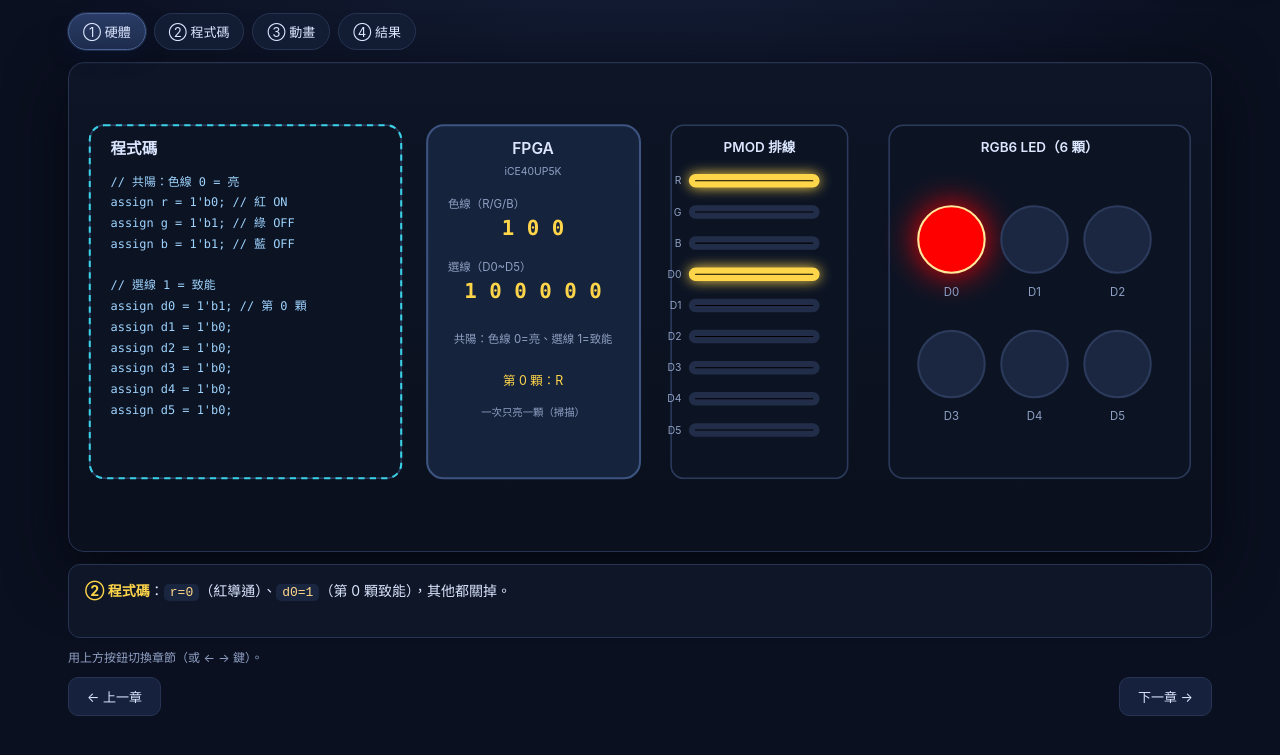
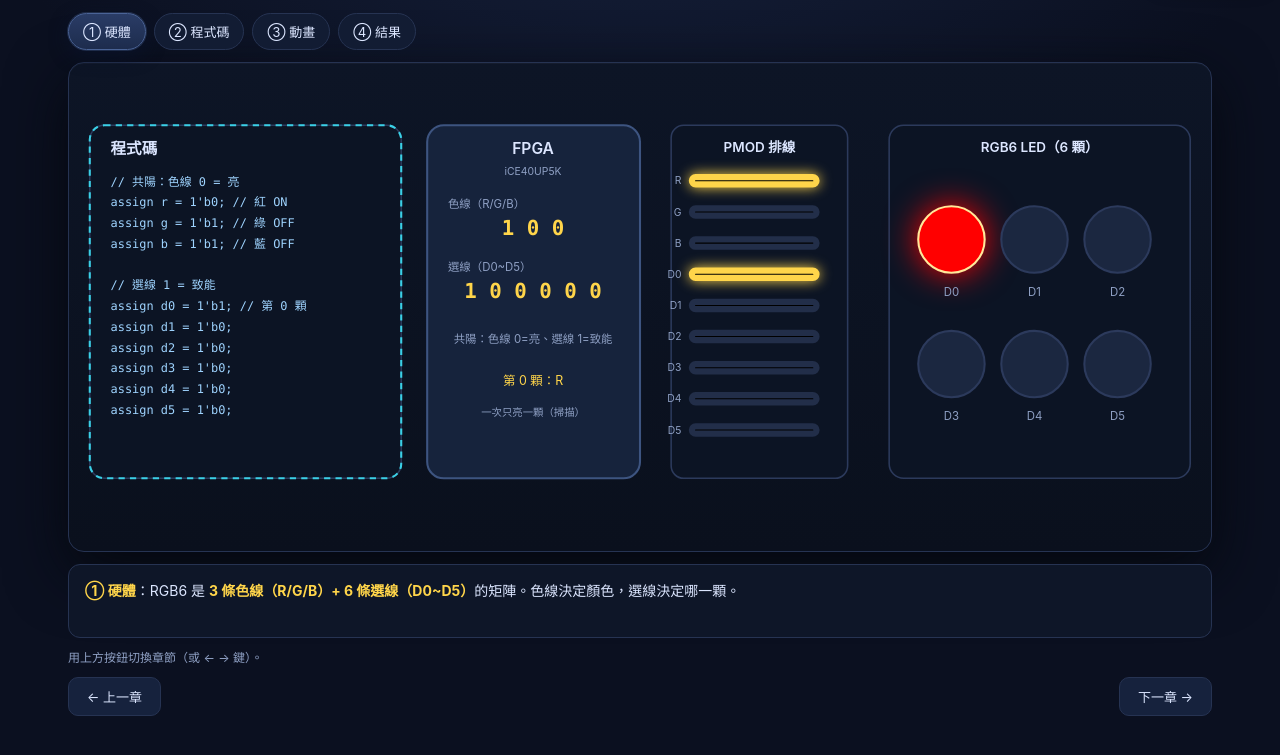
Before and after one commit to imacbook/WiFiBoy-okice40pro-learn, a plain HTML site: page rgb6/step1.html in a window 1280 px wide. Shown: the part 75-830 px from the top of the page. Drawn offline with Linux system fonts and the light colour scheme.

Commit message:
修正 RGB6/WS2812B/VGA 動畫章節說明 off-by-one（NARR[cur]→NARR[cur-1]）

```diff
--- a/rgb6/step1.html
+++ b/rgb6/step1.html
@@ -212,7 +212,7 @@
     if(cur>=2) $('#hlFpga').classList.add('on');
     if(cur>=3) $('#hlPmod').classList.add('on');
     if(cur>=4) $('#hlLed').classList.add('on');
-    $('#narr').innerHTML = NARR[cur];
+    $('#narr').innerHTML = NARR[cur-1];
   }
 
   const NARR = ["<b>① 硬體</b>：RGB6 是 <b>3 條色線（R/G/B）+ 6 條選線（D0~D5）</b>的矩陣。色線決定顏色，選線決定哪一顆。", "<b>② 程式碼</b>：<code>r=0</code>（紅導通）、<code>d0=1</code>（第 0 顆致能），其他都關掉。", "<b>③ 動畫</b>：只有 D0 那顆 LED 亮紅色，PMOD 上 R 和 D0 兩條線有訊號。", "<b>④ 結果</b>：第 0 顆亮紅，其他 5 顆不亮。"];
```
Also changed, not shown: rgb6/step2.html (+1 -1 lines), rgb6/step3.html (+1 -1 lines), rgb6/step4.html (+1 -1 lines), rgb6/step5.html (+1 -1 lines), rgb6/step6.html (+1 -1 lines), vga/step1.html (+1 -1 lines), vga/step2.html (+1 -1 lines), vga/step3.html (+1 -1 lines), vga/step4.html (+1 -1 lines), vga/step5.html (+1 -1 lines), vga/step6.html (+1 -1 lines), ws2812b/step1.html (+1 -1 lines), ws2812b/step2.html (+1 -1 lines), ws2812b/step3.html (+1 -1 lines), 3 more files.
